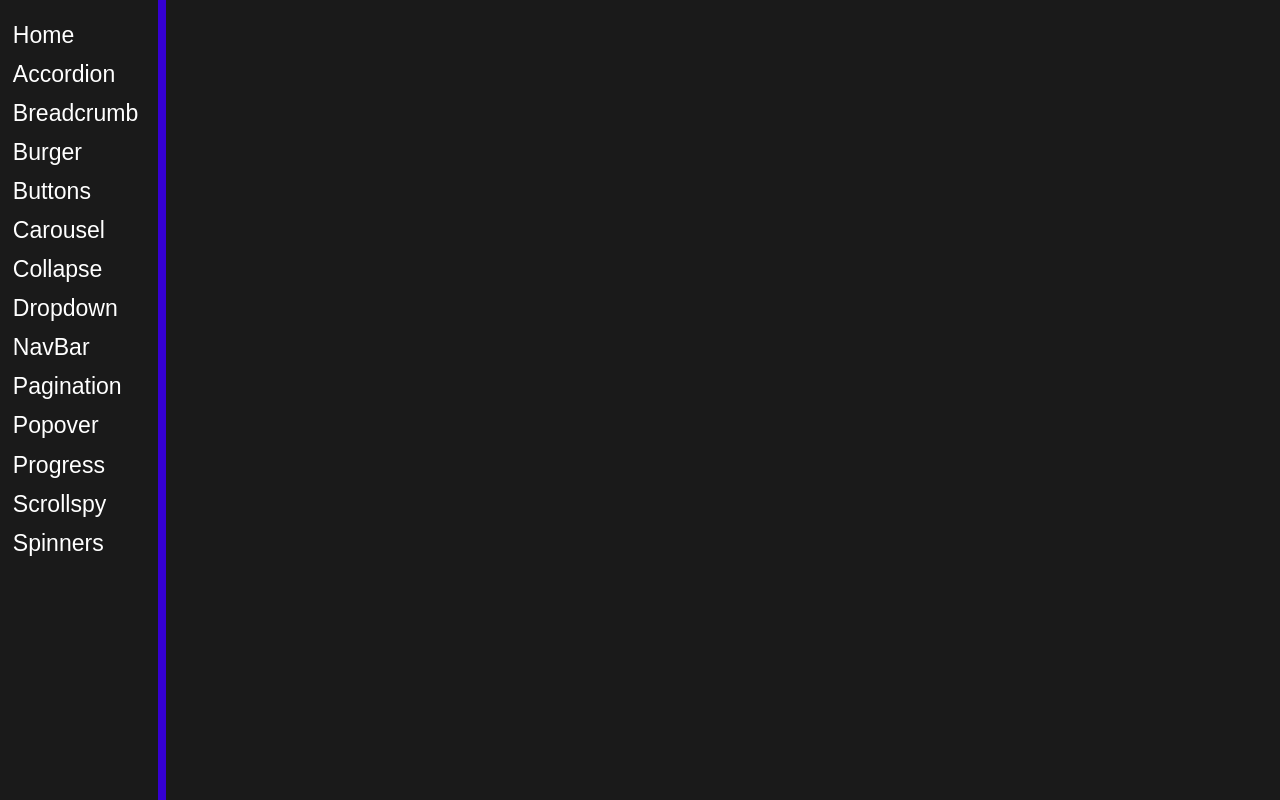
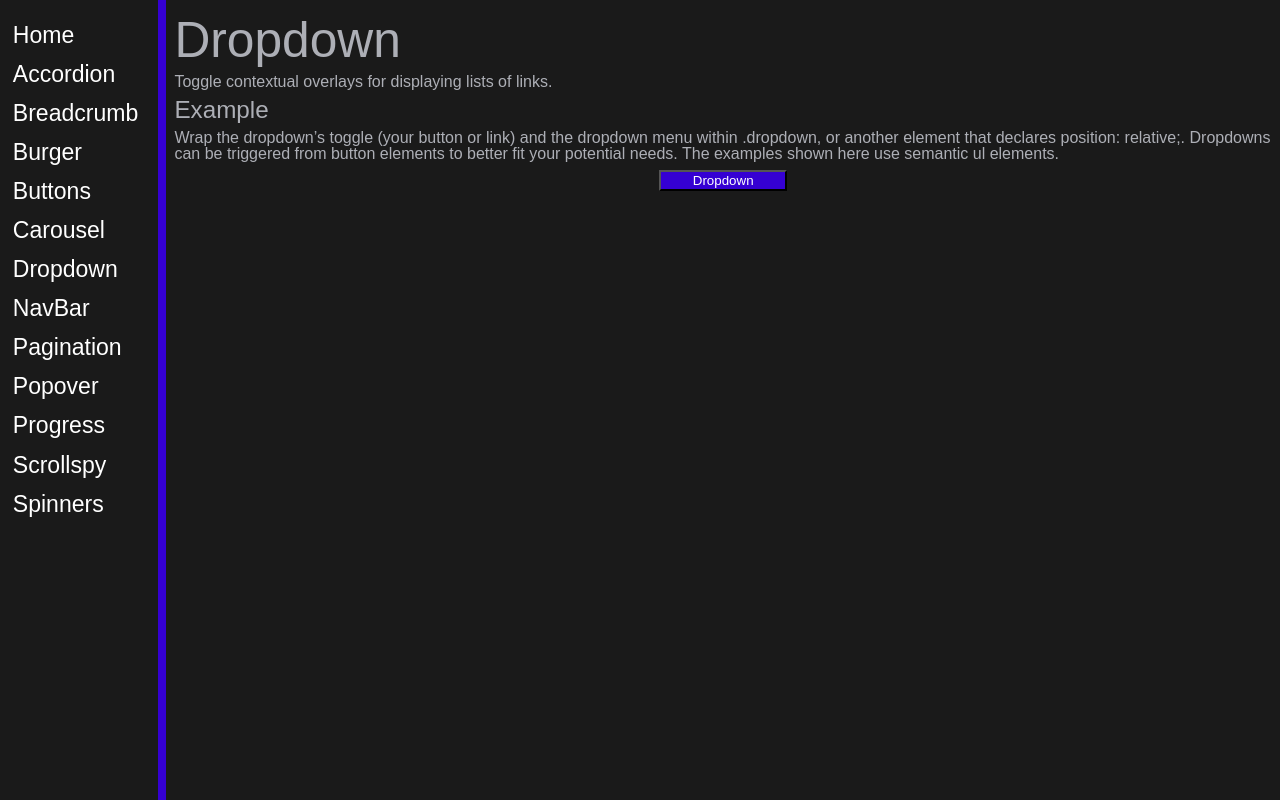
Before and after one commit to MrGio7/templates, a React (Create React App) app: page /cssTemplate/dropdown in a window 1280 px wide. Built offline with nearby package versions, Linux system fonts and the light colour scheme.

Commit message:
finished dropdown template

```diff
--- a/src/components/cssTemplate.js
+++ b/src/components/cssTemplate.js
@@ -6,6 +6,7 @@ function CssTemplate(props) {
     const Burger = props.loadable(() => import("./templates/burger"), {fallback: <props.Loader/>});
     const Buttons = props.loadable(() => import("./templates/buttons"), {fallback: <props.Loader/>});
     const Carousel = props.loadable(() => import("./templates/carousel"), {fallback: <props.Loader/>});
+    const Dropdown = props.loadable(() => import("./templates/dropdown"), {fallback: <props.Loader/>});
     const CssTemplateMenu = props.loadable(() => import("./cssTemplateMenu"), {fallback: <props.Loader/>});
 
     return <div className="cssTemplate">
@@ -26,6 +27,9 @@ function CssTemplate(props) {
             <Route exact path={`/cssTemplate/carousel`}>
                 <Carousel/>
             </Route>
+            <Route exact path={`/cssTemplate/dropdown`}>
+                <Dropdown/>
+            </Route>
         </Switch>
     </div>
 }
--- a/src/components/cssTemplateMenu.js
+++ b/src/components/cssTemplateMenu.js
@@ -9,8 +9,7 @@ function CssTemplateMenu() {
             <Link to="/cssTemplate/burger">Burger</Link>
             <Link to="/cssTemplate/buttons">Buttons</Link>
             <Link to="/cssTemplate/carousel">Carousel</Link>
-            <li>Collapse</li>
-            <li>Dropdown</li>
+            <Link to="/cssTemplate/dropdown">Dropdown</Link>
             <li>NavBar</li>
             <li>Pagination</li>
             <li>Popover</li>
--- /dev/null
+++ b/src/components/templates/dropdown.js
@@ -0,0 +1,18 @@
+function Dropdown() {
+    return <div className="dropdownTemplate">
+        <h1>Dropdown</h1>
+        <p>Toggle contextual overlays for displaying lists of links.</p>
+        <h2>Example</h2>
+        <p>Wrap the dropdown’s toggle (your button or link) and the dropdown menu within .dropdown, or another element that declares position: relative;. Dropdowns can be triggered from button elements to better fit your potential needs. The examples shown here use semantic ul elements.</p>
+        <div className="dropdownExample">
+            <button type="button">Dropdown</button>
+            <ul>
+                <li>Item 1</li>
+                <li>Item 2</li>
+                <li>Item 3</li>
+            </ul>
+        </div>
+    </div>
+};
+
+export default Dropdown;
```
